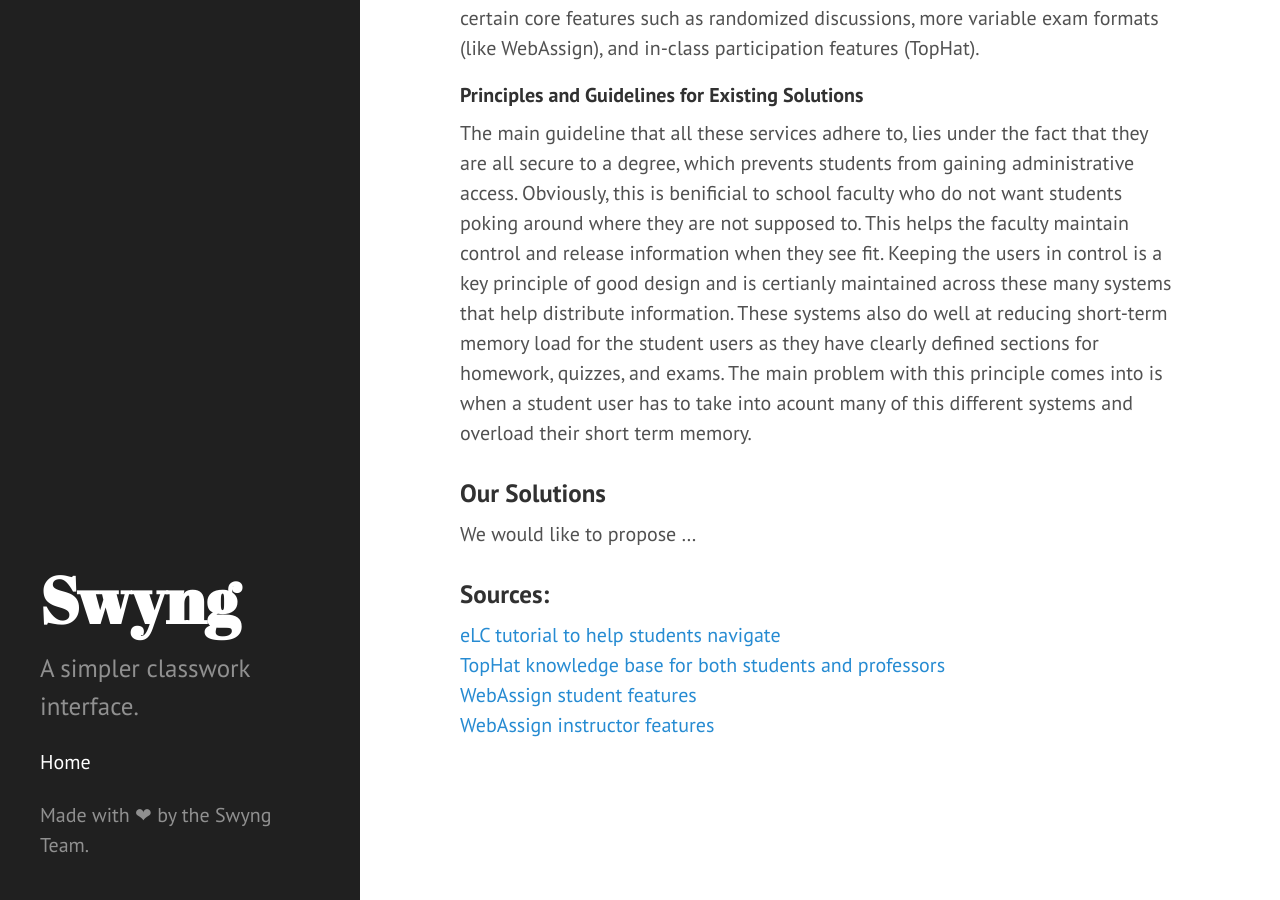
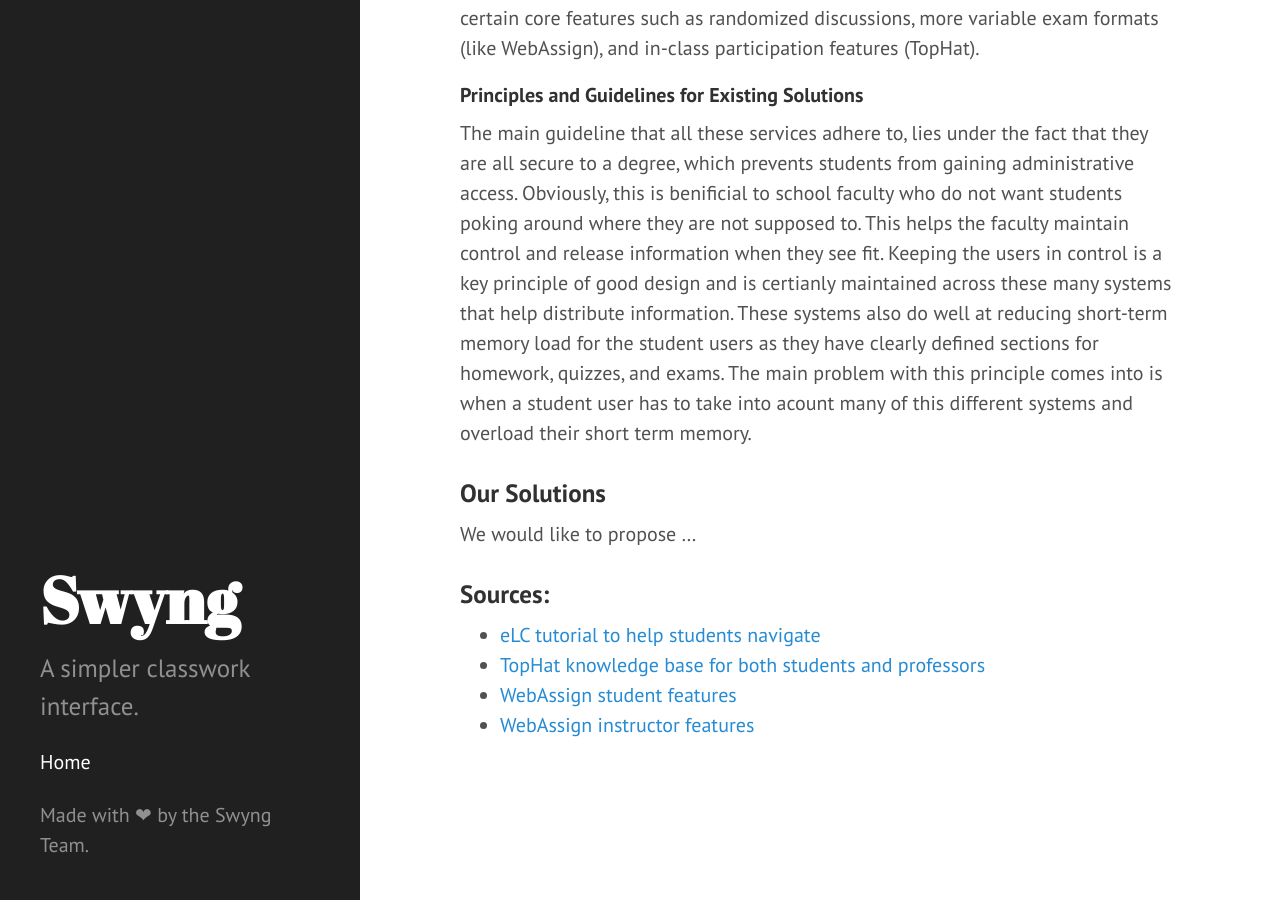
Before and after one commit to MediocreCode/4800TermProject, a Jekyll site: the page built from milestone2.md, in a window 1280 px wide and 900 px high, scrolled down 1575 px. Built offline with Jekyll 4.4.1, drawn with Linux system fonts in a browser that asks for light colours; Markdown is read by kramdown in place of the engine named in the settings.

```diff
--- a/milestone2.md
+++ b/milestone2.md
@@ -26,13 +26,13 @@ The main guideline that all these services adhere to, lies under the fact that t
 We would like to propose ...
 
 ### Sources:
-[eLC tutorial to help students navigate](https://help.elc.uga.edu/for_students/)
+* [eLC tutorial to help students navigate](https://help.elc.uga.edu/for_students/)
 <br/>
-[TopHat knowledge base for both students and professors](https://success.tophat.com/s/categoryhome/Professor)
+* [TopHat knowledge base for both students and professors](https://success.tophat.com/s/categoryhome/Professor)
 <br/>
-[WebAssign student features](https://webassign.com/students/features/)
+* [WebAssign student features](https://webassign.com/students/features/)
 <br/>
-[WebAssign instructor features](https://webassign.com/instructors/features/)
+* [WebAssign instructor features](https://webassign.com/instructors/features/)
 
 
 <!-- Poole is the Jekyll Butler, serving as an upstanding and effective foundation for Jekyll themes by [@mdo](https://twitter.com/mdo). Poole, and every theme built on it (like Hyde here) includes the following:
```
